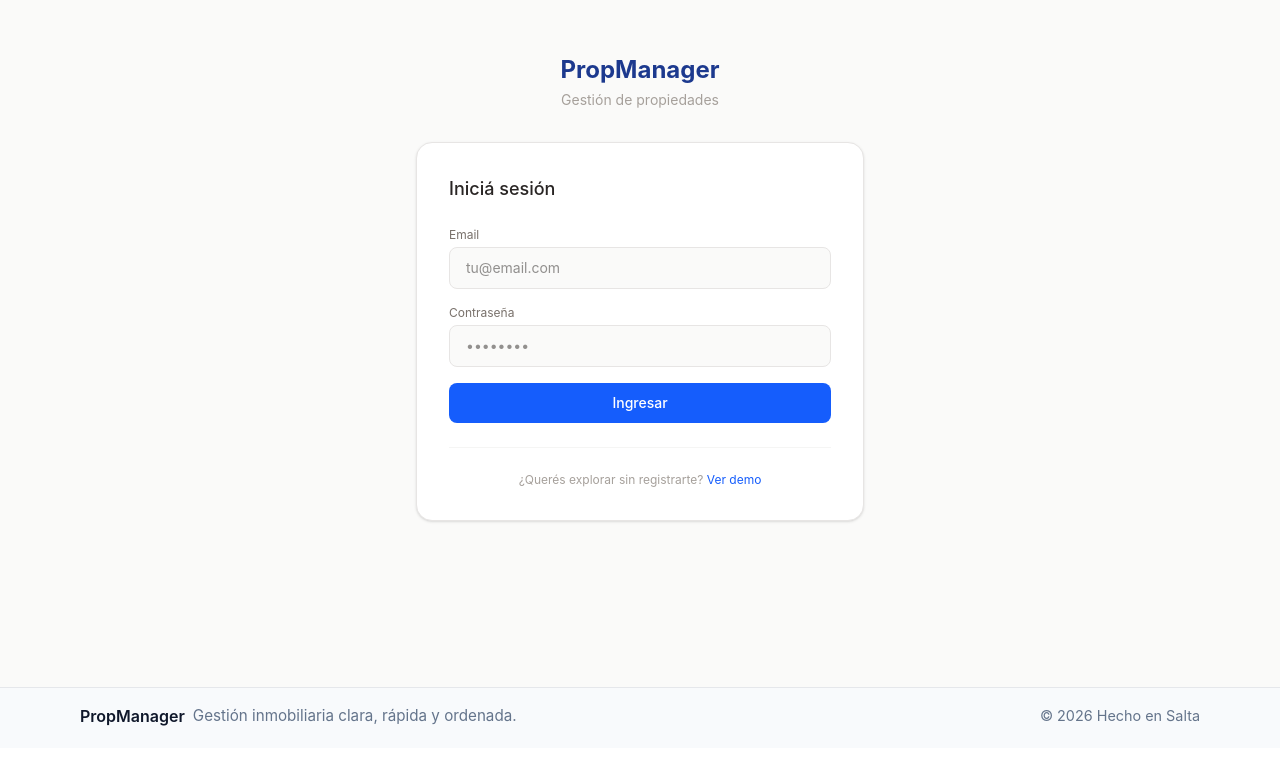
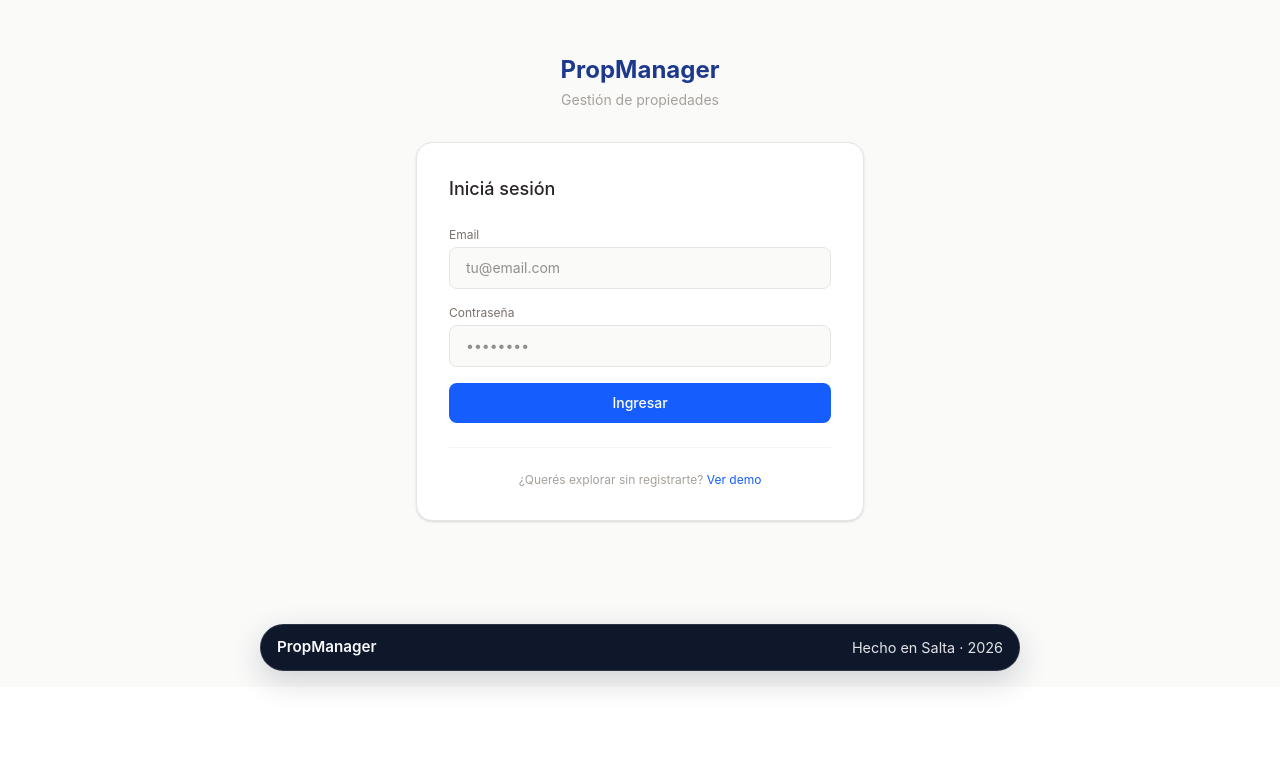
Before and after one commit to acastkat/propmanager, a React (Vite) app: page /login in a window 1280 px wide. Shown: the part 113-872 px from the top of the page. Built offline with nearby package versions, Linux system fonts and the light colour scheme.

Commit message:
Ajustes de footer

```diff
--- a/src/App.jsx
+++ b/src/App.jsx
@@ -85,7 +85,7 @@ function App() {
   }
 
   return (
-    <div style={{ minHeight: "100vh", display: "flex", flexDirection: "column" }}>
+    <div style={{ minHeight: "100vh", paddingBottom: "4.5rem" }}>
       <Routes>
         <Route path="/demo" element={<Demo />} />
         <Route path="/update-history-demo" element={<UpdateHistoryDemo />} />
--- a/src/components/Footer.jsx
+++ b/src/components/Footer.jsx
@@ -2,14 +2,8 @@ const Footer = () => {
   return (
     <footer role="contentinfo" aria-label="Pie de página" style={styles.footer}>
       <div style={styles.content}>
-        <div style={styles.brandBlock}>
-          <strong style={styles.brand}>PropManager</strong>
-          <span style={styles.text}>
-            Gestión inmobiliaria clara, rápida y ordenada.
-          </span>
-        </div>
-
-        <span style={styles.copy}>© {new Date().getFullYear()} Hecho en Salta</span>
+        <span style={styles.brand}>PropManager</span>
+        <span style={styles.text}>Hecho en Salta · {new Date().getFullYear()}</span>
       </div>
     </footer>
   );
@@ -17,38 +11,33 @@ const Footer = () => {
 
 const styles = {
   footer: {
-    marginTop: "auto",
-    padding: "1rem 1.5rem 1.25rem",
-    borderTop: "1px solid var(--border, #e5e7eb)",
-    backgroundColor: "var(--surface, #f8fafc)",
-    color: "var(--text-muted, #64748b)",
+    position: "fixed",
+    left: "50%",
+    bottom: "1rem",
+    transform: "translateX(-50%)",
+    zIndex: 1000,
+    width: "min(92vw, 760px)",
+    padding: "0.7rem 1rem",
+    borderRadius: "999px",
+    backgroundColor: "var(--header-bg, #0f172a)",
+    color: "var(--header-color, #f8fafc)",
+    boxShadow: "0 10px 30px rgba(15, 23, 42, 0.18)",
+    border: "1px solid rgba(255, 255, 255, 0.12)",
   },
   content: {
-    maxWidth: "var(--app-max-width, 1120px)",
-    margin: "0 auto",
     display: "flex",
+    alignItems: "center",
+    justifyContent: "space-between",
+    gap: "0.75rem",
     flexWrap: "wrap",
-    justifyContent: "space-between",
-    alignItems: "center",
-    gap: "0.75rem",
-  },
-  brandBlock: {
-    display: "flex",
-    flexWrap: "wrap",
-    alignItems: "center",
-    gap: "0.5rem",
   },
   brand: {
-    color: "var(--text-primary, #0f172a)",
     fontWeight: 600,
+    fontSize: "0.95rem",
   },
   text: {
-    color: "var(--text-muted, #64748b)",
-    fontSize: "0.95rem",
-  },
-  copy: {
-    color: "var(--text-muted, #64748b)",
     fontSize: "0.9rem",
+    opacity: 0.9,
   },
 };
 
```
